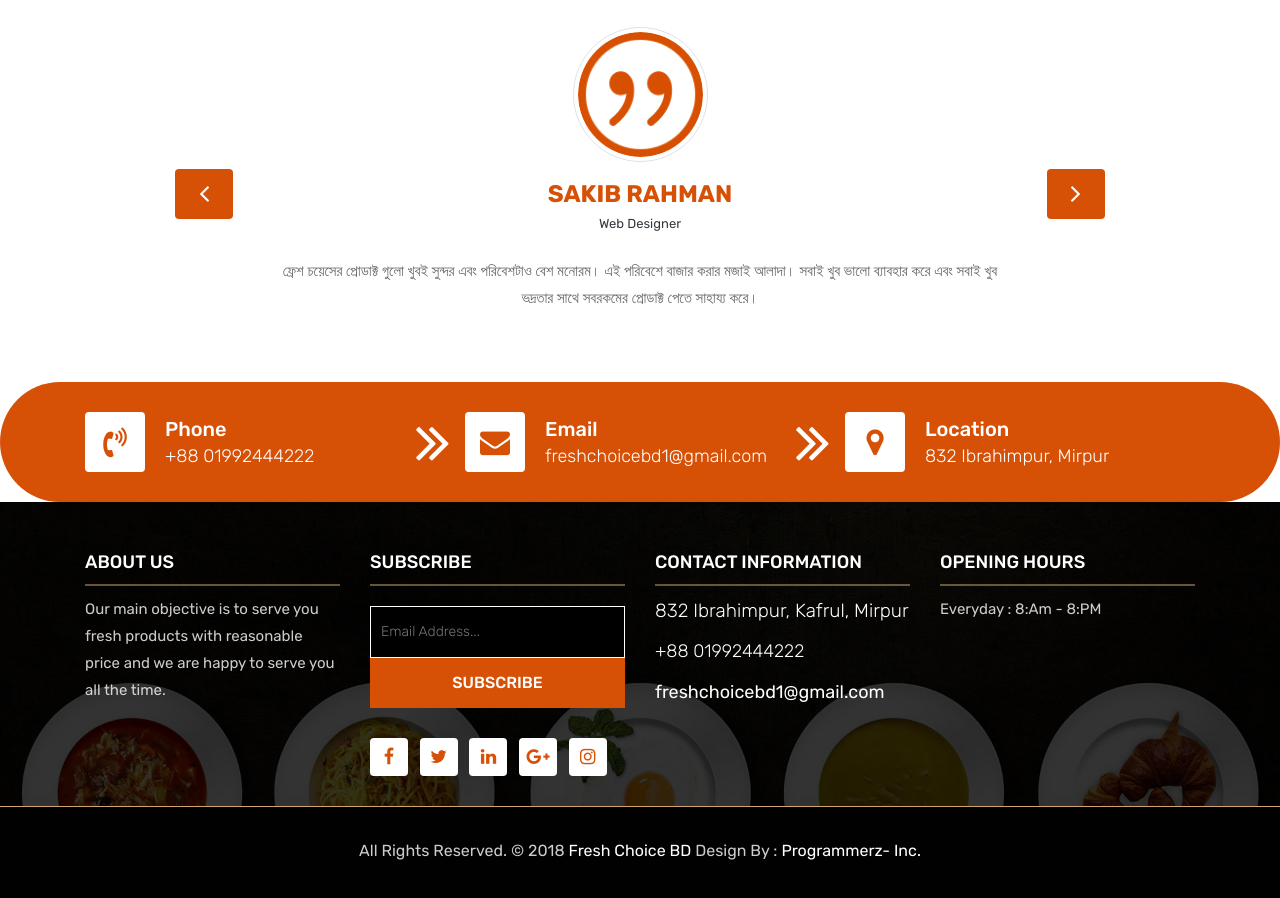
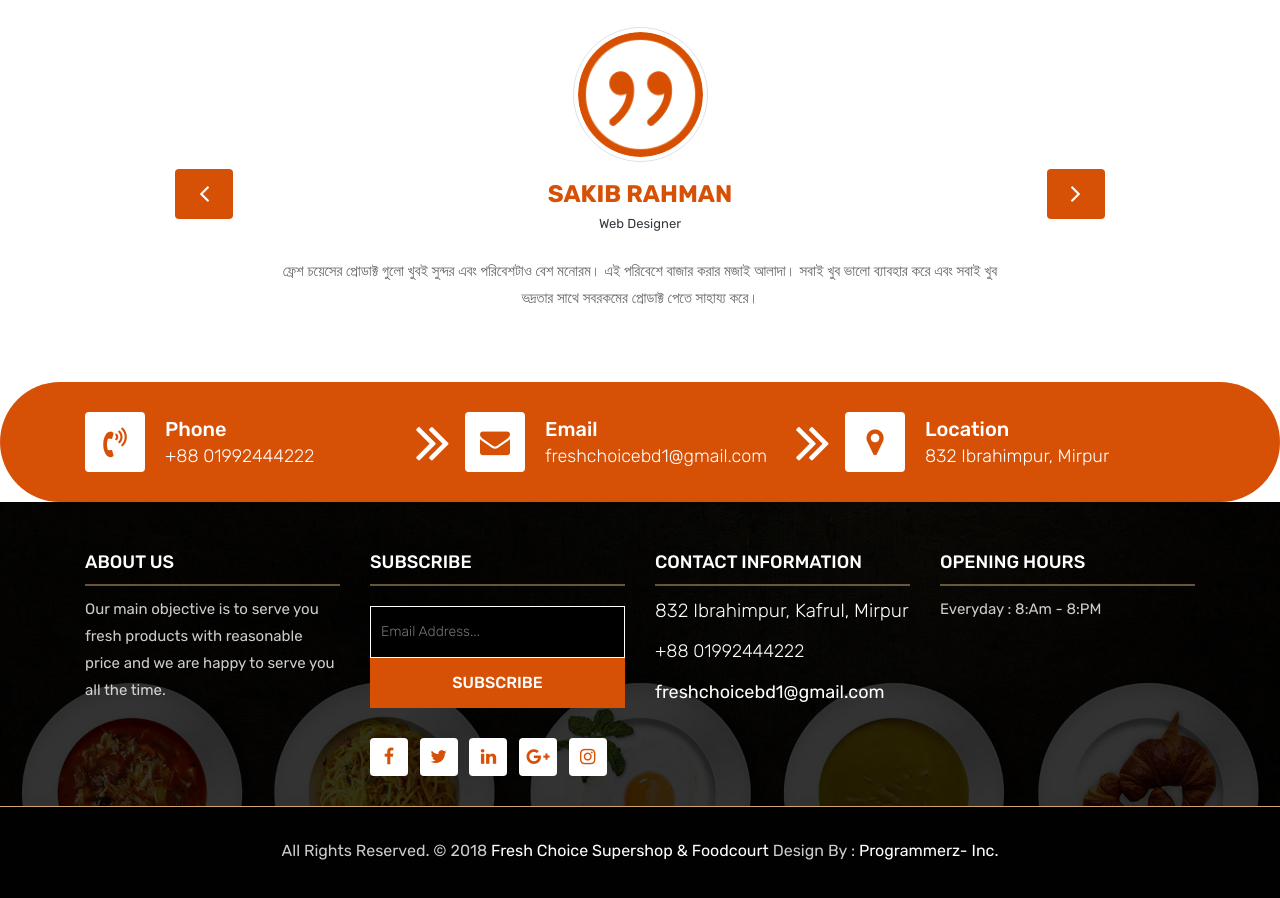
Before and after one commit to tamzidazam/freshchoicebd.com, a plain HTML site: page gallery.html in a window 1280 px wide. Shown: the part 1466-2364 px from the top of the page. Drawn offline with Linux system fonts and the light colour scheme.

Commit message:
Update gallery.html
Changed all names from 'Fresh Choice BD' to 'Fresh Choice Supershop & Foodcourt' on clients request

```diff
--- a/gallery.html
+++ b/gallery.html
@@ -9,7 +9,7 @@
     <meta name="viewport" content="width=device-width, initial-scale=1">
 
      <!-- Site Metas -->
-    <title>Fresh Choice BD</title>
+    <title>Fresh Choice Supershop & Foodcourt</title>
     <meta name="keywords" content="">
     <meta name="description" content="">
     <meta name="author" content="">
@@ -254,7 +254,7 @@
 			<div class="container">
 				<div class="row">
 					<div class="col-lg-12">
-						<p class="company-name">All Rights Reserved. &copy; 2018 <a href=https://www.Freshchoicebd.com">Fresh Choice BD</a> Design By :
+						<p class="company-name">All Rights Reserved. &copy; 2018 <a href=https://www.Freshchoicebd.com">Fresh Choice Supershop & Foodcourt</a> Design By :
 					<a href="#">Programmerz- Inc.</a></p>
 					</div>
 				</div>
```
